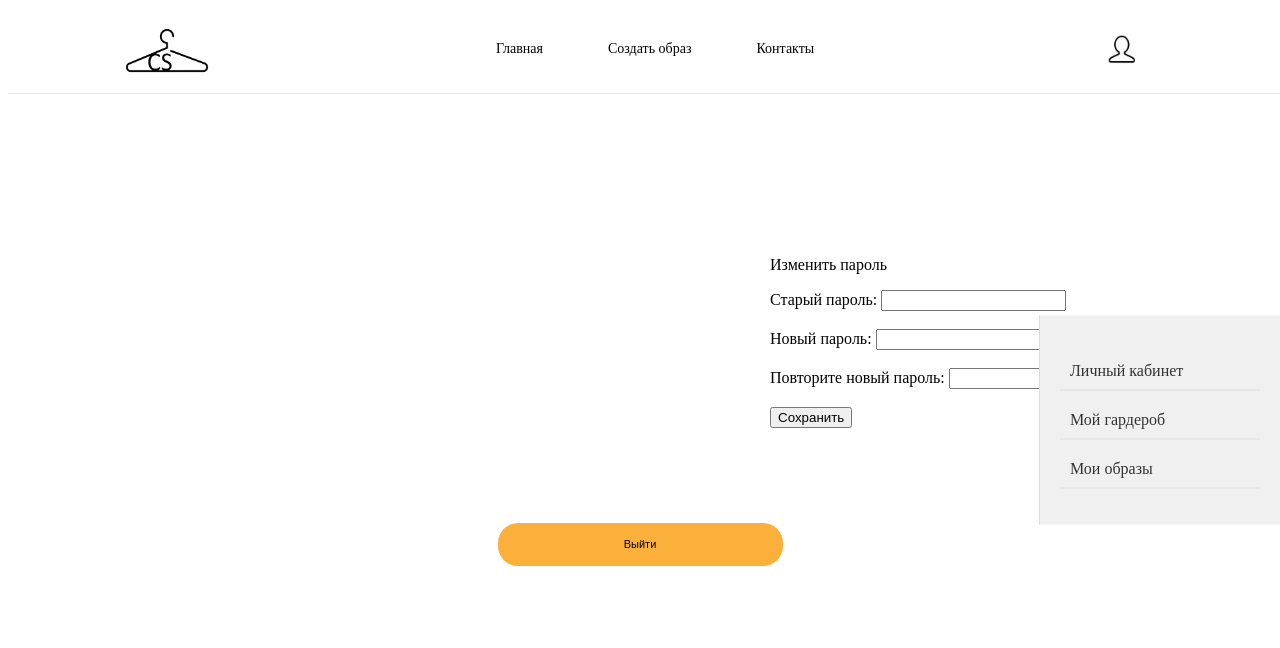
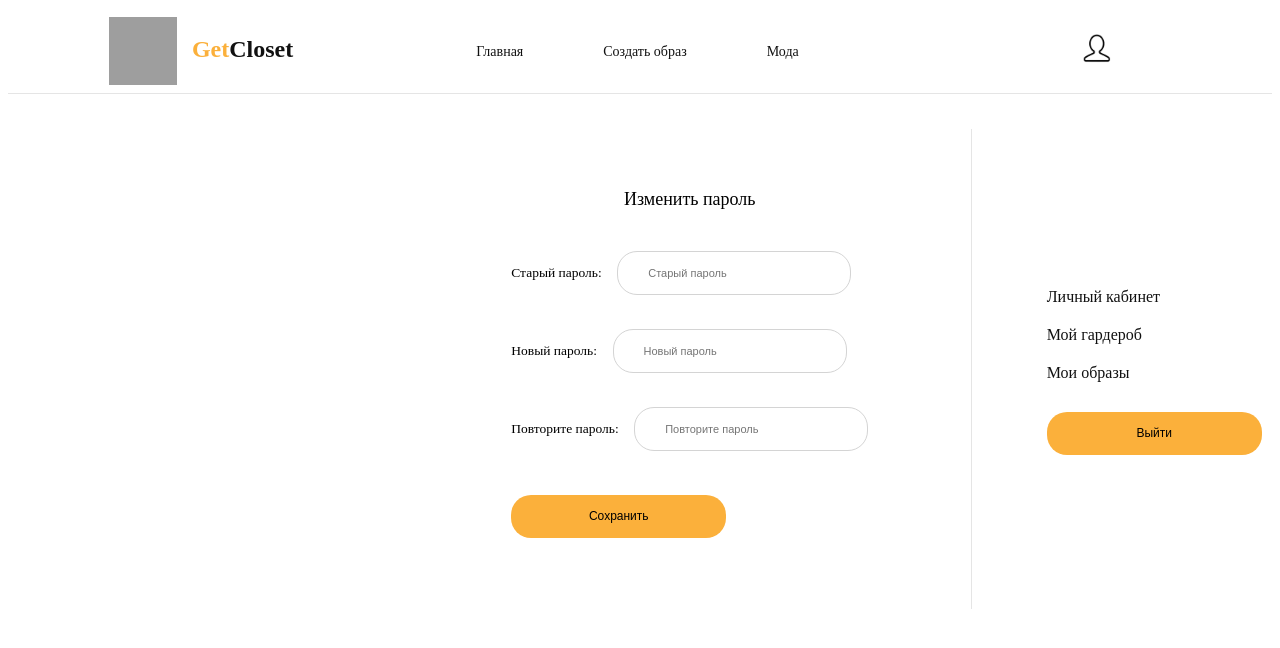
Before and after one commit to TedZumi/images_clothes, a Python web app: template templates/profile.html in a window 1280 px wide. Shown: the top 648 px of the page. Run offline with Jinja, Linux system fonts and the light colour scheme; the template is opened without the code that fills it: most values are stand-ins (such as "Sample title", 1, 10 or a date in 2020); grey boxes are pictures that could not be loaded.

Commit message:
wardrobe, product_card, index

```diff
--- a/static/css/style.css
+++ b/static/css/style.css
@@ -2,66 +2,98 @@ body{
 	font-family: Microsoft Yahei;
 }
 
+a{
+	color: #111111;
+}
+
+p{
+	font-size: 14px;
+}
+
+.error{
+	font-size: 12px;
+	color: #8B0000;
+}
+
+/*------------------------ HEADER -----------------------------*/
+
 header {
-	display: block; /* Для старых браузеров */
+	display: grid;
+	grid-template-columns: 1.1fr 1.5fr 1fr;
 	height: 85px; /* Высота шапки */
 	width: 100%;
-	position: fixed;
+	border-bottom: 0.5mm solid #E5E5E5;
+}
+
+.grid_header{
 	display: flex;
-	border-bottom: 0.5mm solid #E5E5E5;
+	justify-content: center;
+    align-items: center;
+    cursor: pointer;
 }
 
 .menu_ul{
 	list-style: none;
-    /*position: absolute;*/
+    position: absolute;
 	display: flex;
 	flex-direction: row;
 	position: relative;
-	top: 15px;
-	left: 150px;
 }
 
 .menu_li{
-	margin-left: 65px;
+	margin-right: 80px;
 	/*border-bottom*/
 }
 
 .menu_a{
 	text-decoration: none;
-	color: black;
-	font-family: Microsoft Yahei;
 	font-size: 14px;
 }
 
 .logo{
-	width: 148px;
-	height: 85px;
-	margin-left: 85px;
-	cursor: pointer;
+	text-decoration: none;
+    position: absolute;
+	display: flex;
+	flex-direction: row;
+	position: relative;
 }
 
-.me {
+.logo_img{
+	width: 68px;
+	height: 68px;
+}
+
+#logo1{
+	margin-left: 15px;
+	color: #FBB03B;
+}
+
+.me_img{
 	width: 35px;
 	height: 38px;
-	position: relative;
-	top: 23px;
-	left: 440px;
-	cursor: pointer;
 }
 
+/*-----------------------------------------------------*/
+
 form.reg{
-	padding-top: 230px;
-	padding-left: 500px;
+	padding-top: 160px;
+	padding-left: 470px;
 	width: 300px;
 }
 
-legend{
+form.filters{
+	padding-top: 170px;
+	width: 300px;
+}
+
+fieldset.reg_en{
 	border: none;
+	font-size: 18px;
 }
 
 input.reg{
-	margin-top: 30px;
-	width: 250px;
+	margin-top: 20px;
+	width: 300px;
 	height: 40px;
 	border: 0.5mm solid #D4D4D4;
 	border-radius: 20px;
@@ -69,16 +101,94 @@ input.reg{
 	font-size: 11px;
 }
 
-#buttn{
+.button{
+	height: 43px;
 	margin-top: 30px;
-	width: 285px;
-	height: 43px;
 	border: none;
 	border-radius: 20px;
-	font-size: 11px;
+	font-size: 12px;
 	background-color: #FBB03B;
 	text-align: center;
+	cursor: pointer;
 }
+
+.reg_en_button{
+	width: 335px;
+}
+
+.question{
+	font-size: 12px;
+	margin-left: 26%;
+	cursor: pointer;
+	padding-top: 5px;
+	text-decoration: underline ;
+}
+
+/*------*/
+
+.persona{
+	display: grid;
+	grid-template-columns: 1fr 1.5fr 0.8fr;
+	height: 480px;
+	width: 100%;
+	margin-top: 35px;
+}
+
+.persona_grid{
+	/*border: 1mm solid red;*/
+	display: flex;
+	justify-content: center;
+    align-items: center;
+}
+
+.prof_grid1{
+	display: flex;
+	margin-left: 30%;
+	align-items: center;
+	/*border-right: 0.5mm solid #E5E5E5;*/
+}
+
+.right_grid{
+	border-left: 0.5mm solid #E5E5E5;
+	padding-left: 8%;
+}
+
+#info{
+	margin-bottom: 40px;
+	font-size: 18px;
+}
+
+.profile_lab{
+	font-size: 13.5px;
+	margin-right: 12px;
+}
+
+input.profile_inp{
+	width: 200px;
+}
+
+.persona_ul{
+	list-style: none;
+}
+
+.persona_a{
+	text-decoration: none;
+}
+
+.persona_li{
+	margin-top: 20px;
+}
+
+.persona_fieldset{
+	border: none;
+	font-size: 18px;
+}
+
+.persona_button{
+	width: 215px;
+}
+
+/*----------------------- СТИЛИ КАТИ -----------------------------*/
 
 .btn btn-danger {
     margin-top: 230px;
@@ -120,21 +230,12 @@ input.reg{
     background-color: #eee;
 }
 
-.container {
-    max-width: 800px; /* Adjust the max width as needed */
-    margin: 0 auto;  /* Center the container horizontally */
-
-}
-
 #user-info {
     /* ... Any other styles for the user-info block */
+    font-size: 18px;
     width: 400px;
 }
 
-body {
-    display: grid;
-    grid-template-rows: auto 1fr; /* Header takes auto height, content takes remaining */
-}
 
 header {
     grid-row: 1; /* Header occupies the first row */
@@ -143,6 +244,7 @@ header {
 main {
     grid-row: 2; /* Main content occupies the second row */
 }
+
 .user-info-container {
     display: flex;
     justify-content: space-between;  /* Distribute space evenly */
@@ -162,11 +264,13 @@ padding-top: 170%;
 }
 
 
+/* .........wardrobe........... */
 
 .wardrobe {
 display: flex;
 flex-wrap: wrap;
 justify-content: space-between;
+margin-right: 250px;
 }
 
 .wardrobe-item {
@@ -186,3 +290,25 @@ padding-top: 170%;
 .wardrobe-item p {
 margin: 5px 0; /* Отступы сверху и снизу для текста */
 }
+
+/* главная */
+.clothes-item {
+    display: inline-block;
+    width: 200px; /* Ширина блока */
+    margin: 10px; /* Отступы */
+    border: 1px solid #ccc;
+    padding: 10px;
+}
+.clothes-item img {
+    max-width: 100%;
+    height: auto;
+}
+.show-more {
+            display: block;
+            margin: 20px auto; /* Центрируем кнопку */
+            padding: 10px 20px;
+            background-color: #4CAF50; /* Зеленый цвет */
+            color: white;
+            border: none;
+            cursor: pointer;
+        }
--- a/templates/base.html
+++ b/templates/base.html
@@ -11,15 +11,27 @@
 </head>
 <body>
     <header>
-        <img class="logo" src="{{ url_for('static', filename='CloSet.png' ) }}" alt="Логотип" onclick="location.href='/'">
+        <div class="grid_header" onclick="location.href='/'">
+            <a class="logo">
+                <img class="logo_img" src="{{ url_for('static', filename='logo.png' ) }}" alt="Логотип">
+                <h2 id="logo1">Get</h2>
+                <h2 id="logo2">Closet</h2>
+            </a>
+        </div>
+        <div class="grid_header">
             <nav>
                 <ul class="menu_ul">
                     <li class="menu_li"><a class="menu_a" href="/">Главная</a></li>
                     <li class="menu_li"><a class="menu_a" href="#">Создать образ</a></li>
-                <li class="menu_li"><a class="menu_a" href="#">Контакты</a></li>
+                    <li class="menu_li"><a class="menu_a" href="#">Мода</a></li>
                 </ul>
             </nav>
-        <img class="me" src="{{ url_for('static', filename='me.png') }}" alt="Личный кабинет" onclick="location.href='/profile'">
+	    </div>
+        <div class="grid_header">
+            <a class="me">
+                <img class="me_img" src="{{ url_for('static', filename='me.png') }}" alt="Личный кабинет" onclick="location.href='/profile'">
+            </a>
+        </div>
     </header>
 
     <main class="container mt-5">  <!-- Added main and container -->
--- a/templates/login.html
+++ b/templates/login.html
@@ -6,7 +6,7 @@
 
 {% block body %}
 <form method="post" class="reg">
-	<fieldset>
+	<fieldset class="reg_en">
 		<legend align="center">Вход</legend>
 		<input class="reg" name="email" id="email" type="email" required placeholder="E-mail">
 		<input class="reg" name="password" id="password" type="password" required placeholder="Пароль">
@@ -15,7 +15,8 @@
 			{{ error }}
 		  </div>
 		{% endif %}
-		<input id="buttn" type="submit" value="Войти">
+		<input class="button reg_en_button" type="submit" value="Войти">
+		<a class="question" onclick="location.href='/registration'">Еще нет учетной записи?</a>
 	</fieldset>
 </form>
 {% endblock %}
--- a/templates/profile.html
+++ b/templates/profile.html
@@ -5,9 +5,9 @@
 {% endblock %}
 
 {% block body %}
-<div class="user-info-container">
+<div class="persona">
+	<div class="prof_grid1">
 		<div id="user-info">
-
 			<script>
 				// Fetch user data from the API
 				fetch(`/api/v1/users/{{ person_id }}`)
@@ -15,50 +15,48 @@
 					.then(data => {
 						// Update the user-info div with the fetched data
 						document.getElementById('user-info').innerHTML = `
-                    <p>Личная информация</p>
-                    <p>ФИО: ${data.username}</p>
-                    <p>E-mail: ${data.email}</p>
+							<p class="persona_fieldset">Личная информация</p>
+							<p class="persona_fieldset" >ФИО: ${data.username}</p>
+							<p class="persona_fieldset">E-mail: ${data.email}</p>
 						`;
 					})
 					.catch(error => console.error('Error fetching user data:', error));
 			</script>
 		</div>
+	</div>
+	<div class="persona_grid">
+		<form class="persona_form" id="change_password_form" method="post">
+			<fieldset class="persona_fieldset">
+				<legend align="center">Изменить пароль</legend>
 
-  <div class="change-password">
-  <p>Изменить пароль</p>
-    <form id="change-password-form" method="post">
-      <label for="password">Старый пароль:</label>
-      <input type="password" id="password" name="password" required><br><br>
+				<p><label class="profile_lab" for="password">Старый пароль:</label>
+				<input class="reg profile_inp" type="password" id="password" name="password" required placeholder="Старый пароль"></p>
 
-      <label for="new_password">Новый пароль:</label>
-      <input type="password" id="new_password" name="new_password" required><br><br>
+				<p><label class="profile_lab" for="new_password">Новый пароль:</label>
+				<input class="reg profile_inp" type="password" id="new_password" name="new_password" required placeholder="Новый пароль"></p>
 
-      <label for="repeat_new_password">Повторите новый пароль:</label>
-      <input type="password" id="repeat_new_password" name="repeat_new_password" required><br><br>
+				<p><label class="profile_lab" for="repeat_new_password">Повторите пароль:</label>
+				<input class="reg profile_inp" type="password" id="repeat_new_password" name="repeat_new_password" required placeholder="Повторите пароль"></p>
 				  {% if error %}
 					  <div class="error">
 						{{ error }}
 					  </div>
 				  {% endif %}
-      <button type="submit">Сохранить</button>
+				<button class="button persona_button" type="submit">Сохранить</button>
+			</fieldset>
 		</form>
 	</div>
+	<div class="persona_grid right_grid">
+		<nav>
+			<ul class="persona_ul">
+				<li class="persona_li"><a class="persona_a" href="/profile">Личный кабинет</a></li>
+				<li class="persona_li"><a class="persona_a" href="/wardrobe">Мой гардероб</a></li>
+				<li class="persona_li"><a class="persona_a" href="#">Мои образы</a></li>
+				<form method="POST" action="{{ logout_url }}">
+					<button class="button persona_button btn btn-danger" type="submit" id="buttn">Выйти</button>
+				</form>
+			</ul>
+		</nav>
 	</div>
-
 </div>
-  <div class="logout-container">  <!-- Added container for logout button -->
-  <form method="POST" action="{{ logout_url }}">
-    <button type="submit" class="btn btn-danger" id="buttn">Выйти</button>
-  </form>
-</div>
-
-<div class="sidebar">
-  <ul>
-    <li><a href="/profile">Личный кабинет</a></li>
-    <li><a href="/wardrobe">Мой гардероб</a></li>
-    <li><a href="#">Мои образы</a></li>
-  </ul>
-</div>
-
-
 {% endblock %}
--- a/templates/registration.html
+++ b/templates/registration.html
@@ -6,7 +6,7 @@
 
 {% block body %}
 <form method="post" class="reg">
-	<fieldset>
+	<fieldset class="reg_en">
 		<legend align="center">Создайте учетную запись</legend>
 		<input class="reg" name="name" id="name" type="text" required placeholder="ФИО">
 		<input class="reg" name="email" id="email" type="email" required placeholder="E-mail">
@@ -16,7 +16,8 @@
 			{{ error }}
 		  </div>
 		{% endif %}
-		<input id="buttn" type="submit" value="Зарегистрироваться">
+		<input class="button reg_en_button" type="submit" value="Зарегистрироваться">
+		<a class="question" onclick="location.href='/login'">Уже есть учетная запись?</a>
 	</fieldset>
 </form>
 
```
Also changed, not shown: api.py (+15 -0 lines), app.py (+14 -4 lines), clothes.py (added, +7 -0 lines), data_base.py (+50 -0 lines), profile.py (+11 -0 lines), templates/index.html (+37 -0 lines), templates/product_card.html (added, +23 -0 lines), templates/wardrobe.html (+25 -6 lines), 2 other files. Lines whose indentation alone changed are shown as unchanged.
